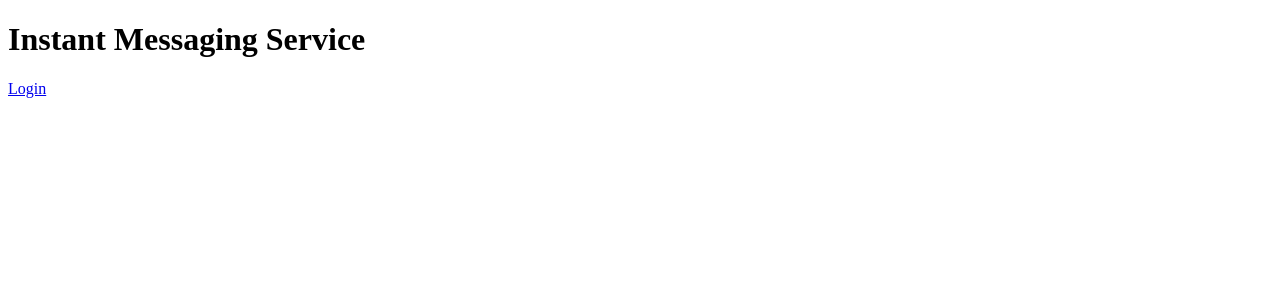
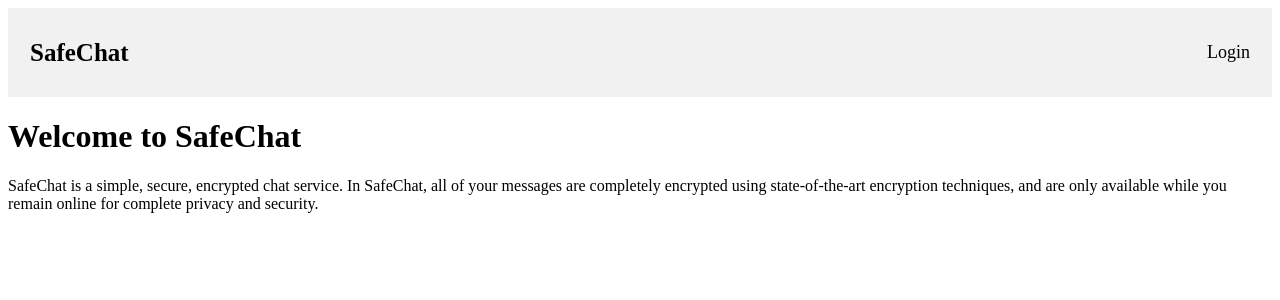
Before and after one commit to dandipietrantonio/cryptography-proj2, a Flask app: page / in a window 1280 px wide. Shown: the top 300 px of the page. Run offline with Flask 2, Linux system fonts and the light colour scheme; parts of the project's set-up code (start-up, migrations or seed data) failed here and were passed over.

Commit message:
Updated frontend

```diff
--- a/client/client.py
+++ b/client/client.py
@@ -1,8 +1,9 @@
-from flask import Flask, render_template, request, redirect
+from flask import Flask, render_template, request, redirect, url_for, session
 from flask_sqlalchemy import SQLAlchemy
 import socket
 import json
 import hashlib
+import sys
 import marshal
 from datetime import datetime
 from cryptography.hazmat.primitives.asymmetric import rsa, padding
@@ -13,6 +14,7 @@ from cryptography.hazmat.primitives.ciphers import Cipher, algorithms, modes
 # Misc globals
 PUB_KEY_LENGTH = 180 # TODO we need to optimize this
 SALT='DcU5opPnT#vXX*S2gjtoQLo@g'
+DEFAULT_PORT = 5000
 
 # Session variables
 CUR_USER = None # current logged in user
@@ -28,6 +30,7 @@ IV = None
 CIPHER = None
 
 app = Flask(__name__)
+app.secret_key = "yE2Mcr3*zCHex8K3XkdNhXRnp" # used to encrypt session data on client
 
 class User():
     def __init__(self, username):
@@ -142,9 +145,9 @@ def chat():
             users = eval(decrypted_payload["users"])
             return render_template('chat_select_user.html', users=[User(username) for username in users])
         else:
-            return redirect("error/"+msg)
+            return redirect("/error/"+msg)
     else:
-        return redirect("error/MAC tag from server was invalid")
+        return redirect("/error/MAC tag from server was invalid")
 
 
 @app.route("/chatWith/<userChattingWith>", methods=['POST', 'GET'])
@@ -172,9 +175,9 @@ def chatWith(userChattingWith):
             msg = decrypted_payload["msg"]
             if msg == "SUCCESS":
                 return redirect("/chatWith/"+userChattingWith)
-            return redirect("error/"+msg)
+            return redirect("/error/"+msg)
         else:
-            return redirect("error/MAC tag from server was incorrect")
+            return redirect("/error/MAC tag from server was incorrect")
     else:
         # Connect to the server
         success, s = connectToServer()
@@ -198,9 +201,9 @@ def chatWith(userChattingWith):
             if msg == "SUCCESS":
                 messages = eval(decrypted_payload["messages"])
                 return render_template('chat.html', userChattingWith=userChattingWith, messages=[Message(m[0], m[1], m[2]) for m in messages])
-            return redirect("error/"+msg)
+            return redirect("/error/"+msg)
         else:
-            return redirect("error/Could not get messages with " + userChattingWith + " from the server")
+            return redirect("/error/Could not get messages with " + userChattingWith + " from the server")
 
 @app.route("/login", methods=['POST', 'GET'])
 def login():
@@ -239,12 +242,18 @@ def login():
         if valid_res:
             msg = decrypted_payload["msg"]
             if msg == "SUCCESS":
+                session["username"] = username
                 return(redirect("/chat"))
-            return redirect("error/"+msg)
+            return redirect("/error/"+msg)
         else:
-            return redirect("error/MAC tag from server was invalid")
+            return redirect("/error/MAC tag from server was invalid")
     else:
         return render_template('login.html')
+
+@app.route("/logout")
+def logout():
+    session.clear()
+    return redirect("/")
 
 @app.route("/signup", methods=['POST', 'GET'])
 def signup():
@@ -282,9 +291,9 @@ def signup():
             msg = decrypted_payload["msg"]
             if msg == "SUCCESS":
                 return(redirect("/chat"))
-            return redirect("error/Username already taken")
+            return redirect("/error/Username already taken")
         else:
-            return redirect("error/MAC tag from server was invalid")
+            return redirect("/error/MAC tag from server was invalid")
     else:
         return render_template('signup.html')
 
@@ -328,4 +337,7 @@ if __name__ == "__main__":
     print("Set up successfully!")
 
     # Initiate Flask application
-    app.run()
+    port = DEFAULT_PORT
+    if len(sys.argv) > 1:
+        port = sys.argv[1]
+    app.run(host="localhost", port=port)
--- /dev/null
+++ b/client/static/css/header.css
@@ -0,0 +1,53 @@
+/* Style the header with a grey background and some padding */
+.header {
+    overflow: hidden;
+    background-color: #f1f1f1;
+    padding: 20px 10px;
+  }
+
+  /* Style the header links */
+  .header a {
+    float: left;
+    color: black;
+    text-align: center;
+    padding: 12px;
+    text-decoration: none;
+    font-size: 18px;
+    line-height: 25px;
+    border-radius: 4px;
+  }
+
+  /* Style the logo link (notice that we set the same value of line-height and font-size to prevent the header to increase when the font gets bigger */
+  .header a.logo {
+    font-size: 25px;
+    font-weight: bold;
+  }
+
+  /* Change the background color on mouse-over */
+  .header a:hover {
+    background-color: #ddd;
+    color: black;
+  }
+
+  /* Style the active/current link*/
+  .header a.active {
+    background-color: dodgerblue;
+    color: white;
+  }
+
+  /* Float the link section to the right */
+  .header-right {
+    float: right;
+  }
+
+  /* Add media queries for responsiveness - when the screen is 500px wide or less, stack the links on top of each other */
+  @media screen and (max-width: 500px) {
+    .header a {
+      float: none;
+      display: block;
+      text-align: left;
+    }
+    .header-right {
+      float: none;
+    }
+  }
--- a/client/templates/base.html
+++ b/client/templates/base.html
@@ -2,8 +2,20 @@
 <html>
   <head>
     <title>Encrypted Instant Messaging</title>
+    <link rel="stylesheet" href="{{ url_for('static',filename='css/header.css') }}">
   </head>
   <body>
+    <div class="header"> <!-- with help from https://www.w3schools.com/howto/howto_css_responsive_header.asp -->
+      <a href="/" class="logo">SafeChat</a>
+      <div class="header-right">
+        {% if session['username']%}
+        <a class="active" href="/chat">Chat</a>
+        <a href="/logout">{{ session['username'] }} (click to logout) </a>
+        {% else %}
+        <a href="/login">Login</a>
+        {% endif %}
+      </div>
+    </div>
     {% block body %}{% endblock %}
   </body>
 </html>
--- a/client/templates/index.html
+++ b/client/templates/index.html
@@ -1,6 +1,6 @@
 {% extends 'base.html' %}
 
 {% block body %}
-<h1>Instant Messaging Service</h1>
-    <a href="/login">Login</a>
+<h1>Welcome to SafeChat</h1>
+    <p> SafeChat is a simple, secure, encrypted chat service. In SafeChat, all of your messages are completely encrypted using state-of-the-art encryption techniques, and are only available while you remain online for complete privacy and security.</p>
 {% endblock %}
```
Also changed, not shown: client/templates/chat_select_user.html (+10 -6 lines), server/server.py (+20 -40 lines).
